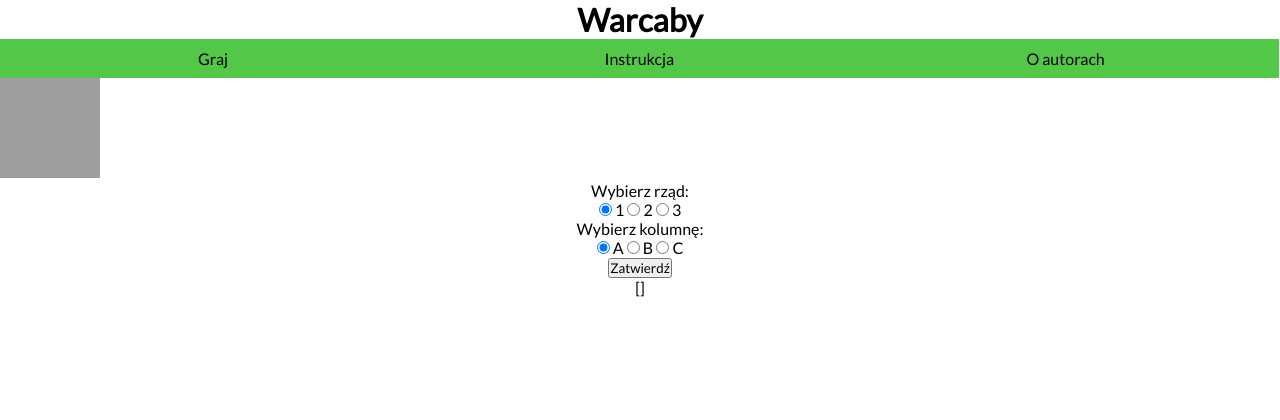
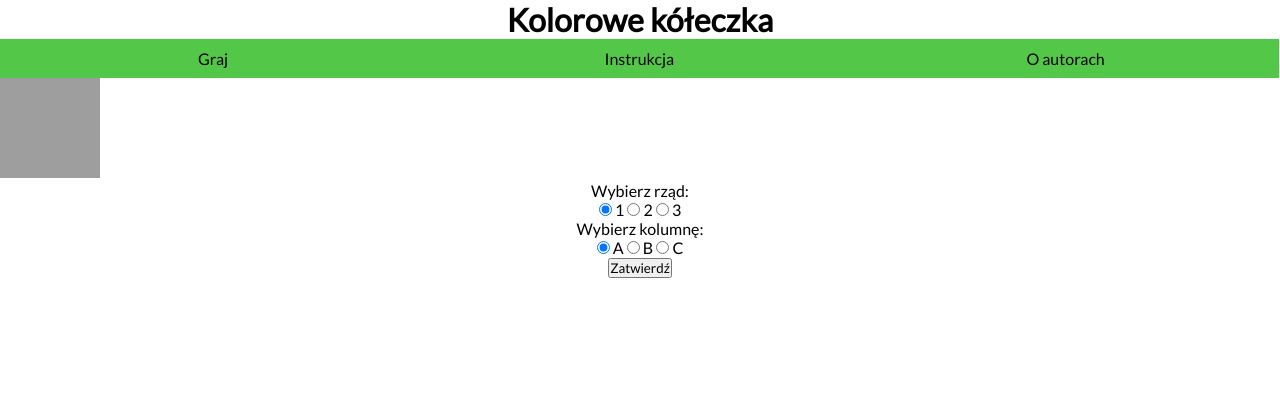
Before and after one commit to jdworzans/flask-game, a Flask app: page / in a window 1280 px wide. Shown: the top 420 px of the page. Run offline with Flask 2, Linux system fonts and the light colour scheme; grey boxes are pictures that could not be loaded.

Commit message:
zmiana nazwy

```diff
--- a/app.py
+++ b/app.py
@@ -6,7 +6,7 @@ from matplotlib.figure import Figure
 from forms import gameForm
 
 app = Flask(__name__)
-app.secret_key = b'_5#y2L"F4Q8z\n\xec]/'
+app.secret_key = b'technologie informacyjne'
 
 @app.route("/help")
 def help():
--- a/templates/base.html
+++ b/templates/base.html
@@ -8,7 +8,7 @@
     </head>
     <body>
         <header>
-                <h1>Warcaby</h1>
+                <h1>Kolorowe kółeczka</h1>
         </header>
         <nav>
             <ul>
--- a/templates/game.html
+++ b/templates/game.html
@@ -23,6 +23,5 @@
     {% if session["msg"] %}
     {{ session["msg"] }}
     {% endif %}
-{{ session["progress"] }}
 </div>
 {% endblock %}
```
